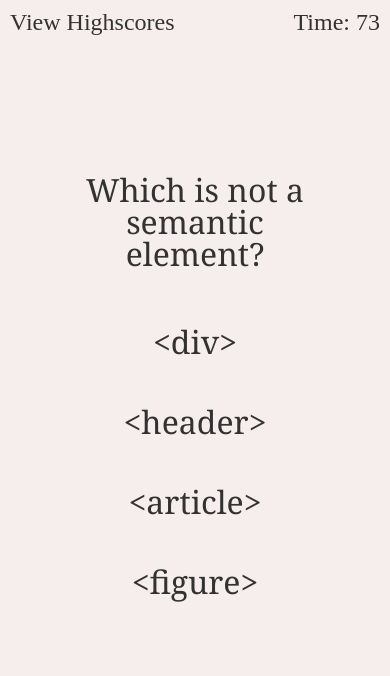
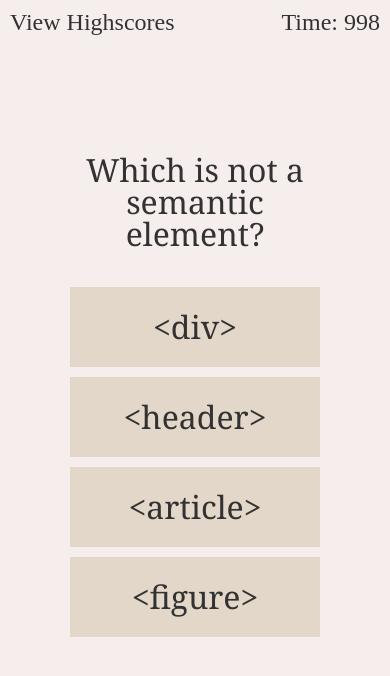
Before and after one commit to JoeChristianson/CodingQuiz, a plain HTML site: page index.html in a window 390 px wide. Both pictures are taken after a click on the button "Start Quiz". Drawn offline with Linux system fonts and the light colour scheme.

Commit message:
Removed and Replaced hovering effects for non-mouse devices

```diff
--- a/assets/scripts/script.js
+++ b/assets/scripts/script.js
@@ -45,7 +45,7 @@ function startQuiz(){
     setQuestionValues(questions[0]);
 }
 function startTimer(){
-    timeLeft = 75;
+    timeLeft = 1000;
     countdown = setInterval(function(){
         if(timeLeft<=0){
             clearInterval(countdown)
--- a/assets/styles/style.css
+++ b/assets/styles/style.css
@@ -122,6 +122,13 @@ footer>p{
     h2{
         font-size: 2rem;
     }
+    main>button{
+        margin:5px;
+        background-color:rgb(226, 215, 200) ;
+    }
+    main>button:hover{
+        background-color:rgb(226, 215, 200) ;
+    }
 }
 
 @media screen and (max-width:375px) {
```
Also changed, not shown: assets/scripts/highscores.js (+1 -42 lines).
